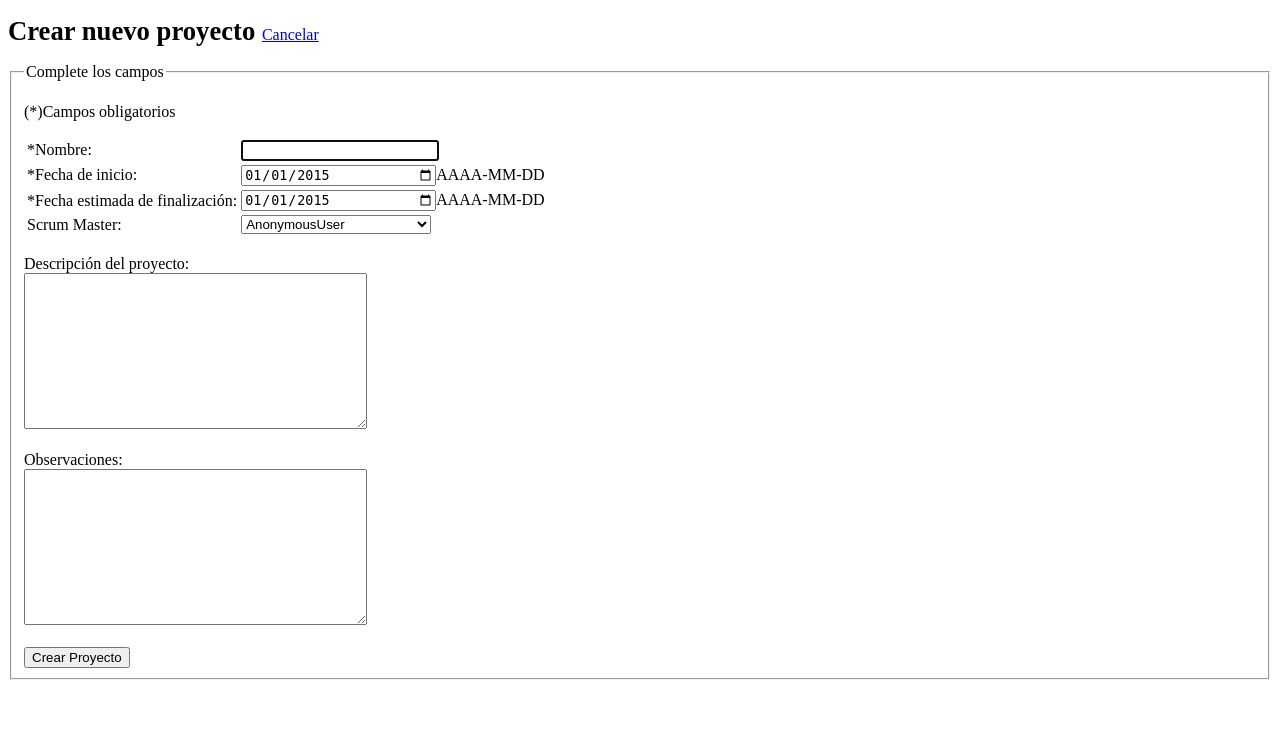
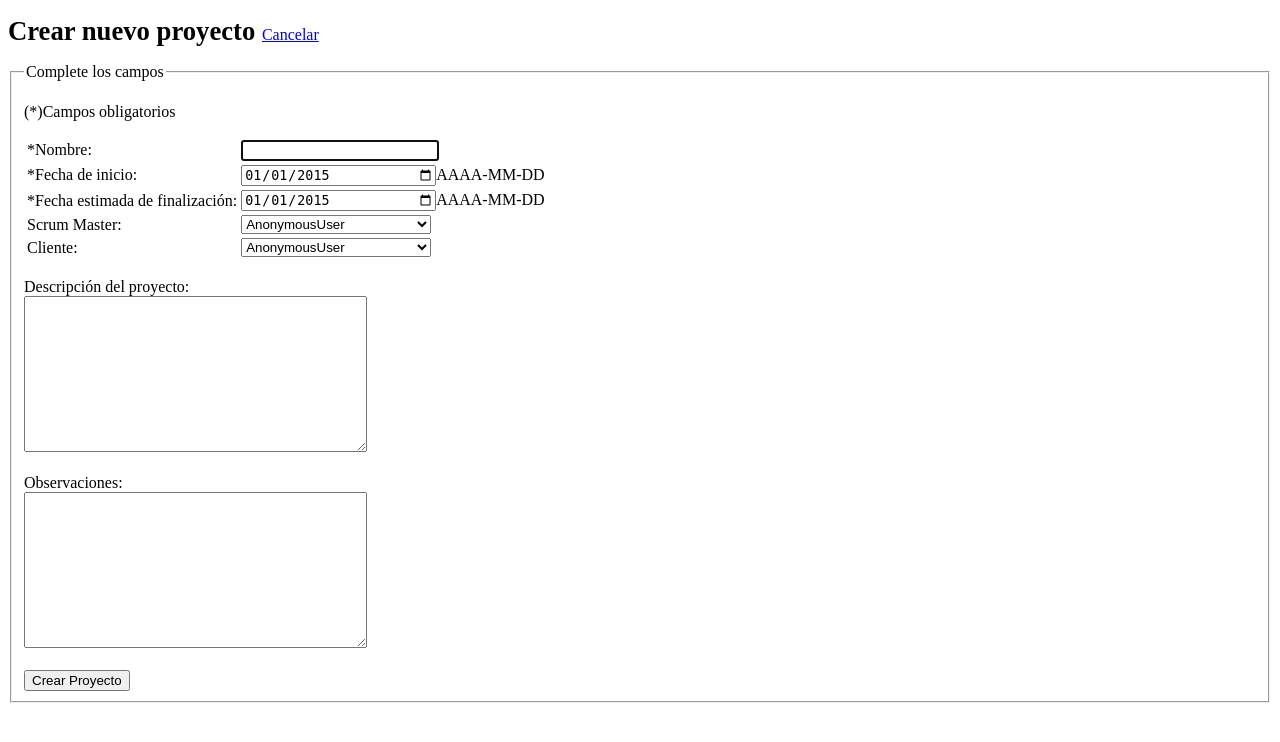
Before and after one commit to onaczel/test_git2, a Django app: page /apps/modadmin/adminproyecto/createProject/ in a window 1280 px wide. Shown: the top 742 px of the page. Run offline with Django 3.2, Linux system fonts and the light colour scheme; parts of the project's set-up code (start-up, migrations or seed data) failed here and were passed over.

Commit message:
se añadio opcion de asignar cliente

```diff
--- a/sgpa/apps/templates/apps/project_admin_new.html
+++ b/sgpa/apps/templates/apps/project_admin_new.html
@@ -29,7 +29,20 @@
 
 				<td><label>Scrum Master:</label></td>
 				<td>
-						<select name="sm"  style="width:190px">
+						<select name="sm"  style="width:190px" sort = true>
+							{% for user in listuser %}
+								<option>{{user.username}}</option>
+							{% endfor %}
+							<option selected>{{user}}</option>
+						</select>
+				</td>
+			</tr>
+
+			<tr>
+
+				<td><label>Cliente:</label></td>
+				<td>
+						<select name="cli"  style="width:190px" sort = "true">
 							{% for user in listuser %}
 								<option>{{user.username}}</option>
 							{% endfor %}
```
